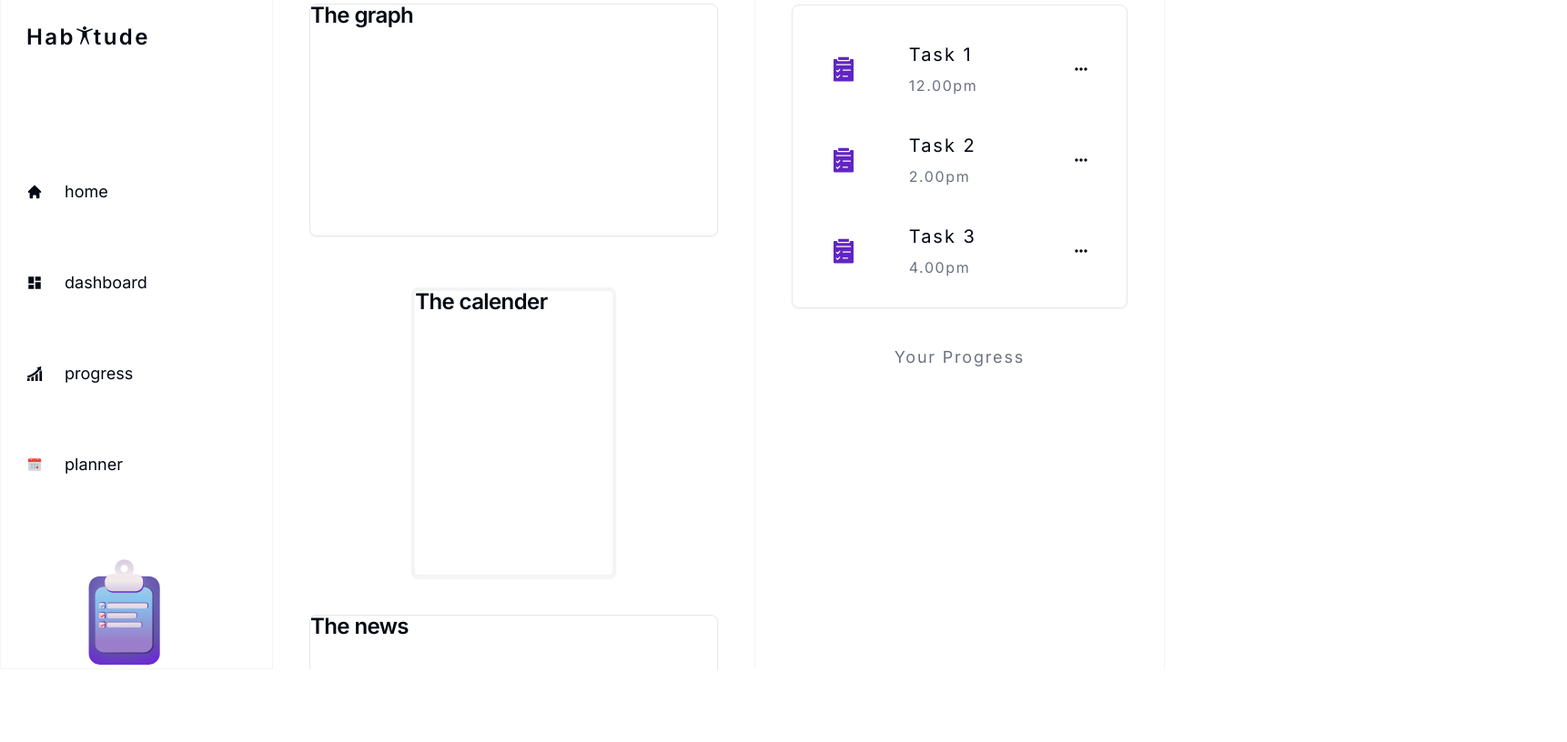
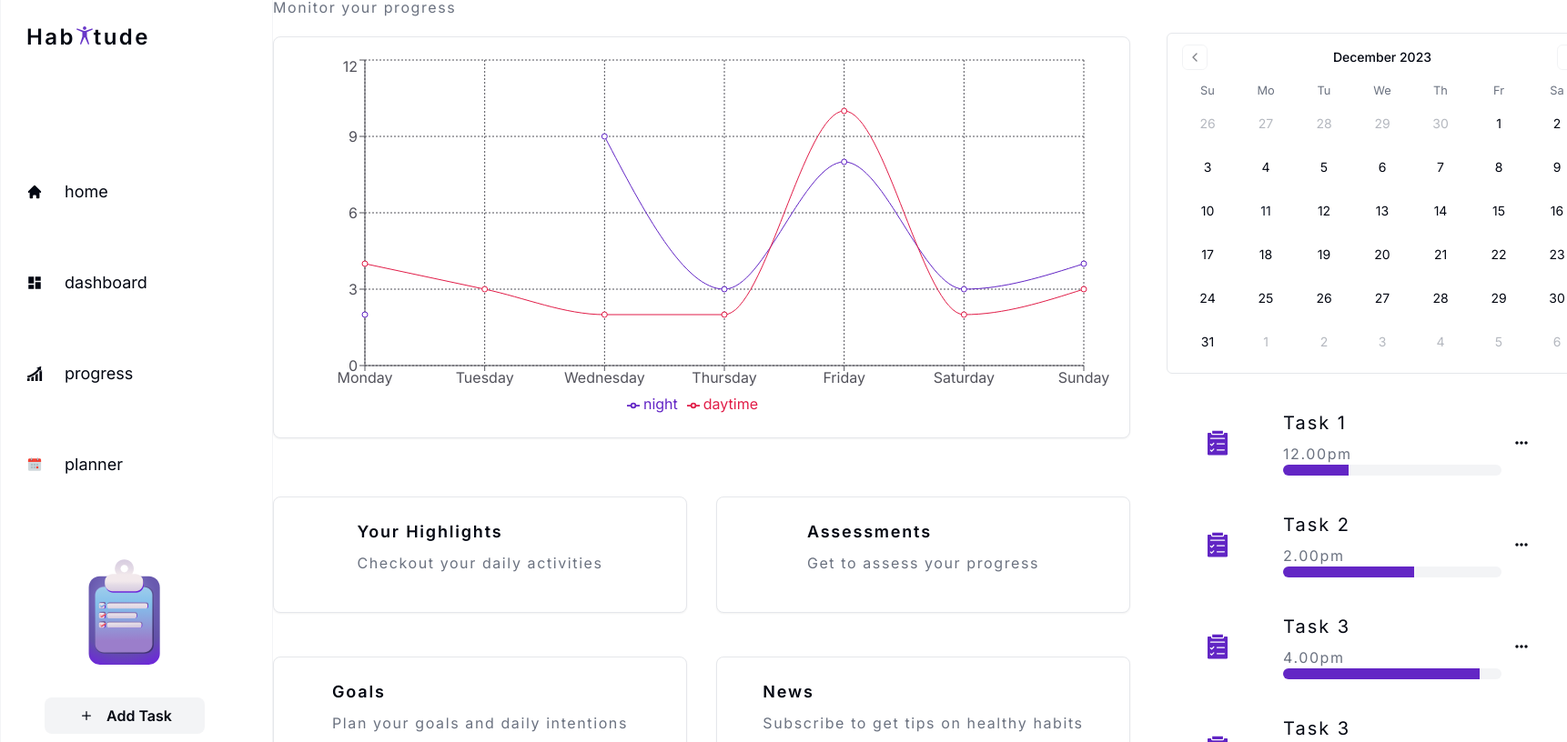
Before and after one commit to nazarenegena/Habitude, a Next.js app: page /dashboard in a window 1280 px wide. Shown: the part 64-880 px from the top of the page at 91% size, 1722 px wide, since content can reach past the window. Built offline with nearby package versions, Linux system fonts and the light colour scheme.

Commit message:
updated the progress bars in the dashboard

```diff
--- a/app/dashboard/layout.jsx
+++ b/app/dashboard/layout.jsx
@@ -4,7 +4,7 @@ export default function DashboardLayout({ children }) {
   return (
     // ensure navigation is smooth across multiple pages
     //   dashboard has its own layout and page
-    <div className="flex h-screen flex-col md:flex-row md:overflow-hidden">
+    <div className="flex flex-col md:flex-row ">
       <Sidebar />
 
       <main className="flex-grow">{children}</main>
--- a/app/dashboard/page.js
+++ b/app/dashboard/page.js
@@ -3,7 +3,7 @@ import React from "react";
 
 const page = () => {
   return (
-    <div className="h-screen mt-0">
+    <div className=" mt-0 overflow-hidden">
       <DashboardDisplay />
     </div>
   );
--- a/components/charts/lineCharts.jsx
+++ b/components/charts/lineCharts.jsx
@@ -0,0 +1,88 @@
+"use client";
+import React from "react";
+import {
+  LineChart,
+  Line,
+  CartesianGrid,
+  XAxis,
+  YAxis,
+  Tooltip,
+  Legend,
+} from "recharts";
+import { Card } from "../ui/card";
+
+const data = [
+  {
+    day: "Monday",
+    daytime: 4,
+    night: 2,
+    activity: 25,
+  },
+  {
+    day: "Tuesday",
+    daytime: 3,
+    pv: 1,
+    activity: 28,
+  },
+  {
+    day: "Wednesday",
+    daytime: 2,
+    night: 9,
+    activity: 29,
+  },
+  {
+    day: "Thursday",
+    daytime: 2,
+    night: 3,
+    activity: 20,
+  },
+  {
+    day: "Friday",
+    daytime: 10,
+    night: 8,
+    activity: 18,
+  },
+  {
+    day: "Saturday",
+    daytime: 2,
+    night: 3,
+    activity: 25,
+  },
+  {
+    day: "Sunday",
+    daytime: 3,
+    night: 4,
+    activity: 21,
+  },
+];
+
+const ProgressLineChart = () => (
+  <Card className="w-[100%] h-auto p-5">
+    <LineChart
+      width={900}
+      height={400}
+      data={data}
+      margin={{
+        top: 5,
+        right: 30,
+        left: 20,
+        bottom: 5,
+      }}
+    >
+      <CartesianGrid strokeDasharray="2 2" stroke="#52525B" />
+      <XAxis dataKey="day" stroke="#52525B" strokeWidth={1} />
+      <YAxis stroke="#52525B" strokeWidth={1} />
+      <Tooltip />
+      <Legend />
+      <Line
+        type="monotone"
+        dataKey="night"
+        stroke="#6225C5"
+        activeDot={{ r: 8 }}
+      />
+      <Line type="monotone" dataKey="daytime" stroke="#E11D48" />
+    </LineChart>
+  </Card>
+);
+
+export default ProgressLineChart;
--- /dev/null
+++ b/components/charts/pieChart.jsx
@@ -0,0 +1,62 @@
+import React from "react";
+import { PieChart, Pie, Cell, Tooltip } from "recharts";
+
+const data = [
+  { name: "task 1", value: 400 },
+  { name: "task 2", value: 300 },
+  { name: "task 3", value: 300 },
+  { name: "task 4", value: 200 },
+];
+
+const COLORS = ["#6225C5", "#E3B6F4", "#E11D48", "#3979A8"];
+
+const RADIAN = Math.PI / 180;
+
+const renderCustomizedLabel = ({
+  cx,
+  cy,
+  midAngle,
+  innerRadius,
+  outerRadius,
+  percent,
+}) => {
+  const radius = innerRadius + (outerRadius - innerRadius) * 0.5;
+  const x = cx + radius * Math.cos(-midAngle * RADIAN);
+  const y = cy + radius * Math.sin(-midAngle * RADIAN);
+
+  return (
+    <text
+      x={x}
+      y={y}
+      fill="white"
+      textAnchor={x > cx ? "start" : "end"}
+      dominantBaseline="central"
+    >
+      {`${(percent * 100).toFixed(0)}%`}
+    </text>
+  );
+};
+
+const ProgressPieChart = () => {
+  return (
+    <PieChart width={400} height={400}>
+      <Pie
+        data={data}
+        cx="50%"
+        cy="50%"
+        labelLine={false}
+        label={renderCustomizedLabel}
+        outerRadius={80}
+        fill="#8884d8"
+        dataKey="value"
+      >
+        {data.map((entry, index) => (
+          <Cell key={`cell-${index}`} fill={COLORS[index % COLORS.length]} />
+        ))}
+      </Pie>
+      <Tooltip />
+    </PieChart>
+  );
+};
+
+export default ProgressPieChart;
--- a/components/sections/DashboardDisplay.jsx
+++ b/components/sections/DashboardDisplay.jsx
@@ -4,11 +4,11 @@ import EndDashboardDisplay from "./EndDashboardDisplay";
 
 const DashboardDisplay = () => {
   return (
-    <div className="grid grid-flow-col h-full mt-0">
-      <section className="col-span-4 px-10 pt-5">
+    <div className=" flex flex-row justify-evenly  mt-0">
+      <section className="pt-5">
         <MiddleDashboardDisplay />
       </section>
-      <section className="border border-muted col-span-2 px-10 pt-5">
+      <section className="pt-5">
         <EndDashboardDisplay />
       </section>
     </div>
--- a/components/sections/EndDashboardDisplay.jsx
+++ b/components/sections/EndDashboardDisplay.jsx
@@ -1,31 +1,47 @@
 "use client";
-import React from "react";
+import React, { useState } from "react";
 import Lottie from "lottie-react";
 import checklist from "@/public/images/checklistboard.json";
 import { MdMoreHoriz } from "react-icons/md";
 import { Card, CardDescription, CardTitle } from "../ui/card";
+import { Progress } from "../ui/progress";
+import { Calendar } from "../ui/calendar";
 
 const tasks = [
   {
     title: "Task 1",
     time: "12.00pm",
+    valueRange: 30,
   },
   {
     title: "Task 2",
     time: "2.00pm",
+    valueRange: 60,
   },
   {
     title: "Task 3",
     time: "4.00pm",
+    valueRange: 90,
+  },
+  {
+    title: "Task 3",
+    time: "4.00pm",
+    valueRange: 10,
   },
 ];
 const EndDashboardDisplay = () => {
+  const [date, setDate] = useState(Date | undefined);
+
   return (
-    <div>
-      <p className="text-muted-foreground text-lg tracking-widest flex justify-center">
-        Your Activities
-      </p>
-      <Card className="px-4 py-4 mt-5">
+    <div className="mt-20 w-[30rem]">
+      <div className="ml-10 h-full">
+        <Calendar
+          mode="single"
+          selected={date}
+          onSelect={setDate}
+          className="rounded-md border w-fit"
+        />
+        <div className="px-4 py-4 w-full">
           {tasks.map((task, index) => (
             <div
               key={index}
@@ -39,21 +55,20 @@ const EndDashboardDisplay = () => {
                 />
               </div>
 
-            <div className="ml-8">
+              <div className="ml-8 w-60">
                 <p className="text-xl tracking-widest"> {task.title}</p>
                 <p className="mt-2 text-muted-foreground tracking-widest">
                   {task.time}
                 </p>
+                <Progress value={task.valueRange} />
               </div>
               <div className="absolute right-6">
                 <MdMoreHoriz size={20} />
               </div>
             </div>
           ))}
-      </Card>
-      <p className="text-muted-foreground text-lg tracking-widest flex justify-center mt-10">
-        Your Progress
-      </p>
+        </div>
+      </div>
     </div>
   );
 };
--- a/components/sections/MiddleDashboardDisplay.jsx
+++ b/components/sections/MiddleDashboardDisplay.jsx
@@ -1,33 +1,60 @@
-import React from "react";
-import {
-  Card,
-  CardContent,
-  CardDescription,
-  CardFooter,
-  CardHeader,
-  CardTitle,
-} from "@/components/ui/card";
+"use client";
+import React, { useState } from "react";
+import ProgressLineChart from "../charts/lineCharts";
+import { Card, CardContent, CardTitle, CardDescription } from "../ui/card";
+import Link from "next/link";
+
+const sidebarNav = [
+  {
+    link: "/dashboard/progress",
+    title: "Your Highlights",
+    description: "Checkout your daily activities",
+  },
+  {
+    link: "/dashboard/progress",
+    title: "Assessments",
+    description: "Get to assess your progress",
+  },
+  {
+    link: "/dashboard/planner",
+    title: "Goals",
+    description: "Plan your goals and daily intentions",
+  },
+  {
+    link: "/dashboard/planner",
+    title: "News",
+    description: "Subscribe to get tips on healthy habits",
+  },
+];
 
 const MiddleDashboardDisplay = () => {
   return (
     <div>
-      <p className="text-muted-foreground text-lg tracking-widest">
-        Welcome back
-      </p>
-      <div className="mt-5 flex">
-        <Card className="w-[100%] h-64 ">
-          <CardTitle>The graph</CardTitle>
-        </Card>
+      <div>
+        <p className=" text-2xl font-semibold tracking-widest ">Welcome back</p>
+        <p className="text-muted-foreground text-medium tracking-widest mt-2">
+          Monitor your progress
+        </p>
       </div>
-      <div className="mt-14 flex justify-center">
-        <Card className="w-[50%] h-80  border-4 border-muted">
-          <CardTitle>The calender</CardTitle>
-        </Card>
+      <div className="mt-5 ">
+        <ProgressLineChart />
       </div>
-      <div className="mt-10 flex">
-        <Card className="w-[100%] h-40 ">
-          <CardTitle>The news</CardTitle>
-        </Card>
+
+      <div className="grid grid-cols-2 gap-x-8 gap-y-12 mt-16">
+        {sidebarNav.map((sidebarNavItem, index) => (
+          <Card className=" h-32 hover:border-primary" key={index}>
+            <CardContent className="flex flex-row justify-center items-center py-6">
+              <Link href={sidebarNavItem.link}>
+                <p className="text-lg font-semibold tracking-widest ">
+                  {sidebarNavItem.title}
+                </p>
+                <p className="mt-2 text-muted-foreground text-medium tracking-widest">
+                  {sidebarNavItem.description}
+                </p>
+              </Link>
+            </CardContent>
+          </Card>
+        ))}
       </div>
     </div>
   );
--- a/components/sections/Sidebar.jsx
+++ b/components/sections/Sidebar.jsx
@@ -47,13 +47,12 @@ const SidebarItem = ({ className, href, title, icon }) => {
 
 const Sidebar = ({ children }) => {
   return (
-    <div className="flex h-full">
+    <div className="flex">
       <div
         className="hidden
         bg-background
         border
         border-muted
-            h-full
             w-[300px]
             flex-col
             gap-y-2
@@ -63,7 +62,7 @@ const Sidebar = ({ children }) => {
       >
         <div className="mt-20 flex mt-18">
           <p className="text-2xl ml-5 flex tracking-widest font-semibold">
-            Hab <ImAccessibility className="mt-1" size={20} />
+            Hab <ImAccessibility className="mt-1" size={20} fill="#6937C8" />
             tude
           </p>
         </div>
--- a/components/ui/calendar.jsx
+++ b/components/ui/calendar.jsx
@@ -1,19 +1,14 @@
 "use client";
-import * as React from "react"
-import { ChevronLeft, ChevronRight } from "lucide-react"
-import { DayPicker } from "react-day-picker"
+import * as React from "react";
+import { ChevronLeft, ChevronRight } from "lucide-react";
+import { DayPicker } from "react-day-picker";
 
-import { cn } from "@/lib/utils"
-import { buttonVariants } from "@/components/ui/button"
+import { cn } from "@/lib/utils";
+import { buttonVariants } from "@/components/ui/button";
 
-function Calendar({
-  className,
-  classNames,
-  showOutsideDays = true,
-  ...props
-}) {
+function Calendar({ className, classNames, showOutsideDays = true, ...props }) {
   return (
-    (<DayPicker
+    <DayPicker
       showOutsideDays={showOutsideDays}
       className={cn("p-3", className)}
       classNames={{
@@ -31,9 +26,9 @@ function Calendar({
         table: "w-full border-collapse space-y-1",
         head_row: "flex",
         head_cell:
-          "text-muted-foreground rounded-md w-9 font-normal text-[0.8rem]",
+          "text-muted-foreground rounded-md w-16 font-normal text-[0.8rem]",
         row: "flex w-full mt-2",
-        cell: "h-9 w-9 text-center text-sm p-0 relative [&:has([aria-selected].day-range-end)]:rounded-r-md [&:has([aria-selected].day-outside)]:bg-accent/50 [&:has([aria-selected])]:bg-accent first:[&:has([aria-selected])]:rounded-l-md last:[&:has([aria-selected])]:rounded-r-md focus-within:relative focus-within:z-20",
+        cell: "h-10 w-16 text-center text-sm p-0 relative [&:has([aria-selected].day-range-end)]:rounded-r-md [&:has([aria-selected].day-outside)]:bg-accent/50 [&:has([aria-selected])]:bg-accent first:[&:has([aria-selected])]:rounded-l-md last:[&:has([aria-selected])]:rounded-r-md focus-within:relative focus-within:z-20",
         day: cn(
           buttonVariants({ variant: "ghost" }),
           "h-9 w-9 p-0 font-normal aria-selected:opacity-100"
@@ -54,9 +49,10 @@ function Calendar({
         IconLeft: ({ ...props }) => <ChevronLeft className="h-4 w-4" />,
         IconRight: ({ ...props }) => <ChevronRight className="h-4 w-4" />,
       }}
-      {...props} />)
+      {...props}
+    />
   );
 }
-Calendar.displayName = "Calendar"
+Calendar.displayName = "Calendar";
 
-export { Calendar }
+export { Calendar };
--- a/components/ui/progress.jsx
+++ b/components/ui/progress.jsx
@@ -1,20 +1,25 @@
-"use client"
+"use client";
 
-import * as React from "react"
-import * as ProgressPrimitive from "@radix-ui/react-progress"
+import * as React from "react";
+import * as ProgressPrimitive from "@radix-ui/react-progress";
 
-import { cn } from "@/lib/utils"
+import { cn } from "@/lib/utils";
 
 const Progress = React.forwardRef(({ className, value, ...props }, ref) => (
   <ProgressPrimitive.Root
     ref={ref}
-    className={cn("relative h-4 w-full overflow-hidden rounded-full bg-secondary", className)}
-    {...props}>
+    className={cn(
+      "relative h-3 w-full overflow-hidden rounded-full bg-secondary",
+      className
+    )}
+    {...props}
+  >
     <ProgressPrimitive.Indicator
       className="h-full w-full flex-1 bg-primary transition-all"
-      style={{ transform: `translateX(-${100 - (value || 0)}%)` }} />
+      style={{ transform: `translateX(-${100 - (value || 0)}%)` }}
+    />
   </ProgressPrimitive.Root>
-))
-Progress.displayName = ProgressPrimitive.Root.displayName
+));
+Progress.displayName = ProgressPrimitive.Root.displayName;
 
-export { Progress }
+export { Progress };
--- a/tailwind.config.js
+++ b/tailwind.config.js
@@ -72,5 +72,6 @@ module.exports = {
       },
     },
   },
+
   plugins: [require("tailwindcss-animate")],
 };
```
Also changed, not shown: app/globals.css (+12 -1 lines). Lines whose indentation alone changed are shown as unchanged.
